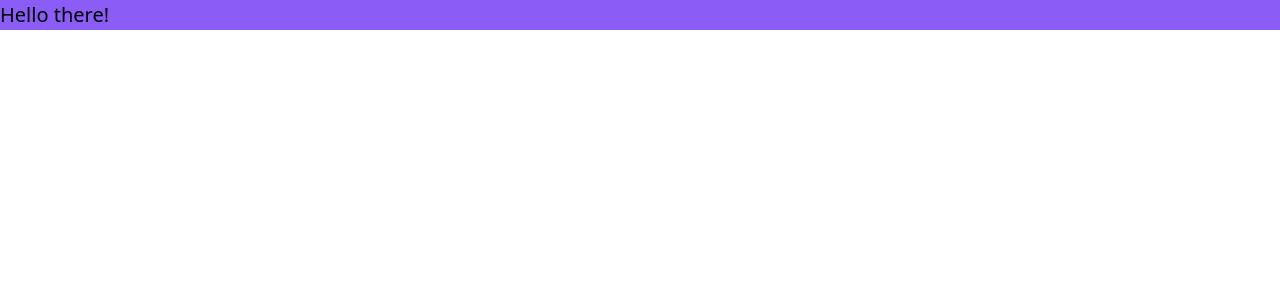
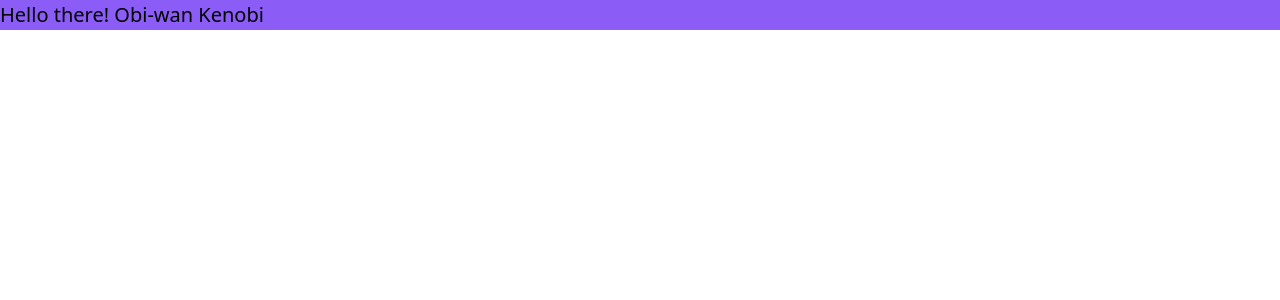
Before and after one commit to helium9/HostX-dbms, a React (Create React App) app in the folder client/: page / in a window 1280 px wide. Shown: the top 300 px of the page. Built offline with nearby package versions, Linux system fonts and the light colour scheme.

Commit message:
first commit

```diff
--- a/client/src/pages/LandingPage.js
+++ b/client/src/pages/LandingPage.js
@@ -1,5 +1,5 @@
 export default function LandingPage(){
     return(
-        <div className="bg-violet-500">Hello there!</div>
+        <div className="bg-violet-500">Hello there! Obi-wan Kenobi</div>
     );
 }
```
